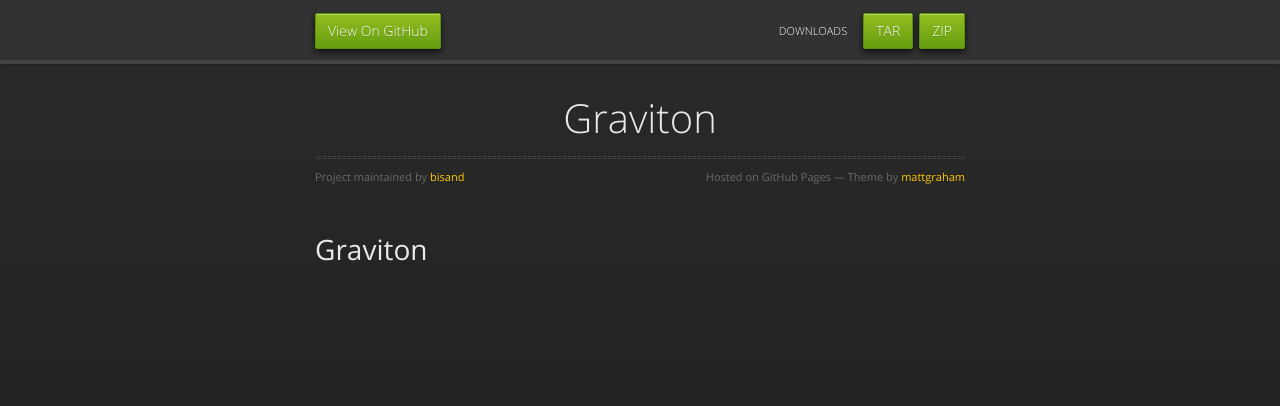
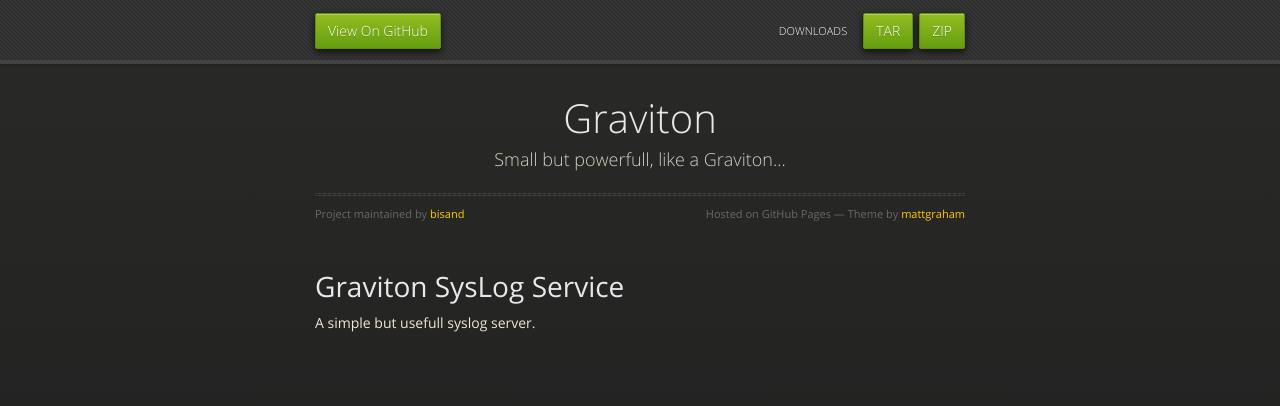
Before and after one commit to bisand/Graviton, a plain HTML site: page index.html in a window 1280 px wide. Drawn offline with nearby package versions, Linux system fonts and the light colour scheme.

Commit message:
Create gh-pages branch via GitHub

```diff
--- a/index.html
+++ b/index.html
@@ -32,13 +32,15 @@
       <section>
         <div id="title">
           <h1>Graviton</h1>
-          <p></p>
+          <p>Small but powerfull, like a Graviton...</p>
           <hr>
           <span class="credits left">Project maintained by <a href="https://github.com/bisand">bisand</a></span>
           <span class="credits right">Hosted on GitHub Pages &mdash; Theme by <a href="http://twitter.com/#!/michigangraham">mattgraham</a></span>
         </div>
 
-        <h1>Graviton</h1>
+        <h1>Graviton SysLog Service</h1>
+
+<p>A simple but usefull syslog server.</p>
       </section>
 
     </div>
--- a/params.json
+++ b/params.json
@@ -1 +1 @@
-{"tagline":"","note":"Don't delete this file! It's used internally to help with page regeneration.","body":"Graviton\r\n========","name":"Graviton","google":""}
+{"tagline":"Small but powerfull, like a Graviton...","note":"Don't delete this file! It's used internally to help with page regeneration.","body":"Graviton SysLog Service\r\n=======================\r\nA simple but usefull syslog server.","name":"Graviton","google":""}
```
